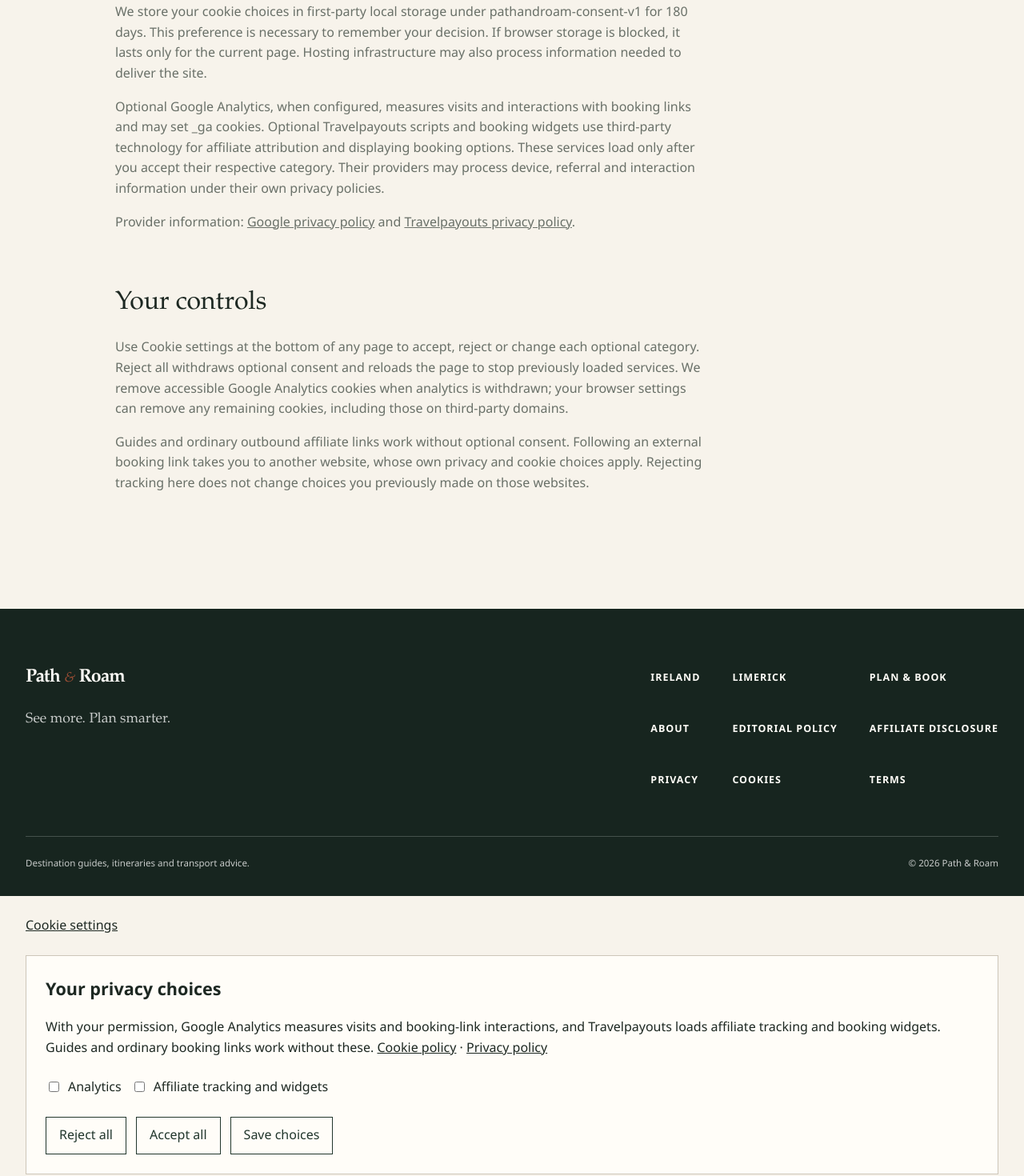
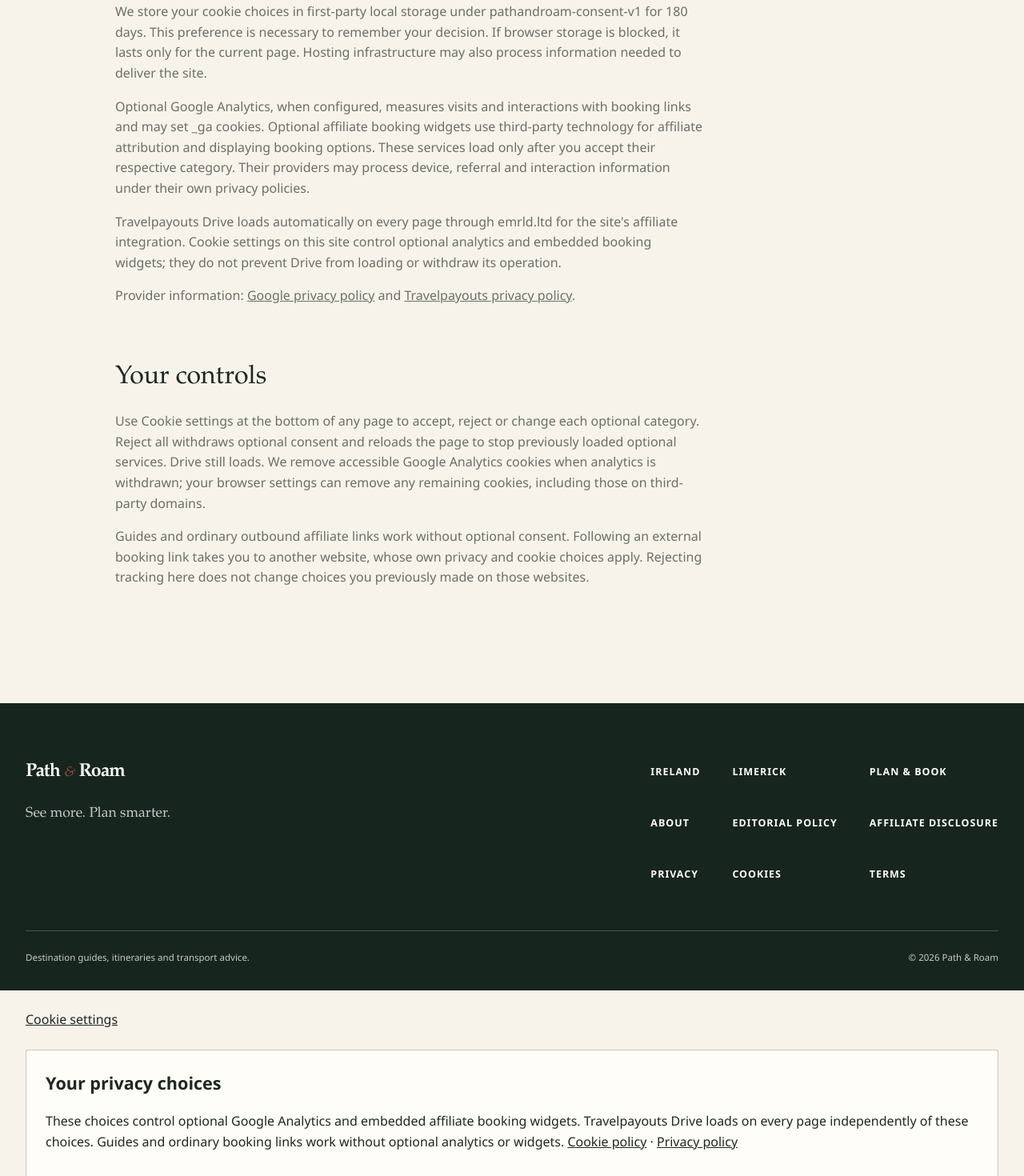
Before and after one commit to Jeffuy/pathandroam, a Next.js app: page /cookies in a window 1280 px wide. Shown: the part 580-2050 px from the top of the page at 80% size. Built offline with nearby package versions, Linux system fonts and the light colour scheme; no server answers.

Commit message:
Fix Travelpayouts Drive global head loading

```diff
--- a/app/cookies/page.js
+++ b/app/cookies/page.js
@@ -25,11 +25,17 @@ export default function CookiesPage() {
         </p>
         <p>
           Optional Google Analytics, when configured, measures visits and interactions
-          with booking links and may set _ga cookies. Optional Travelpayouts scripts
-          and booking widgets use third-party technology for affiliate attribution
+          with booking links and may set _ga cookies. Optional affiliate booking
+          widgets use third-party technology for affiliate attribution
           and displaying booking options. These services load only after you accept
           their respective category. Their providers may process device, referral
           and interaction information under their own privacy policies.
+        </p>
+        <p>
+          Travelpayouts Drive loads automatically on every page through emrld.ltd
+          for the site&apos;s affiliate integration. Cookie settings on this site
+          control optional analytics and embedded booking widgets; they do not
+          prevent Drive from loading or withdraw its operation.
         </p>
         <p>
           Provider information: <a href="https://policies.google.com/privacy">Google privacy policy</a>
@@ -41,7 +47,8 @@ export default function CookiesPage() {
         <p>
           Use Cookie settings at the bottom of any page to accept, reject or change
           each optional category. Reject all withdraws optional consent and reloads
-          the page to stop previously loaded services. We remove accessible Google
+            the page to stop previously loaded optional services. Drive still loads.
+            We remove accessible Google
           Analytics cookies when analytics is withdrawn; your browser settings can
           remove any remaining cookies, including those on third-party domains.
         </p>
--- a/app/layout.js
+++ b/app/layout.js
@@ -30,6 +30,27 @@ export const metadata = {
 export default function RootLayout({ children }) {
   return (
     <html lang="en">
+      <head>
+        <script
+          id="travelpayouts-drive"
+          nowprocket=""
+          data-noptimize="1"
+          data-cfasync="false"
+          data-wpfc-render="false"
+          seraph-accel-crit="1"
+          data-no-defer="1"
+          data-cmp-ab="2"
+          dangerouslySetInnerHTML={{ __html: `
+            (function () {
+                var script = document.createElement("script");
+                script.async = 1;
+                script.setAttribute("data-cmp-ab","2");
+                script.src = 'https://emrld.ltd/NTU5ODY5.js?t=559869';
+                document.head.appendChild(script);
+            })();
+          ` }}
+        />
+      </head>
       <body>
         <StructuredData
           data={[websiteStructuredData(), organizationStructuredData()]}
--- a/components/analytics/TrackingConsent.js
+++ b/components/analytics/TrackingConsent.js
@@ -39,7 +39,7 @@ export default function TrackingConsent() {
       {(!consent || editing) && (
         <section className="consent-panel page-width" id="tracking-preferences" aria-labelledby="consent-title">
           <h2 id="consent-title">Your privacy choices</h2>
-          <p>With your permission, Google Analytics measures visits and booking-link interactions, and Travelpayouts loads affiliate tracking and booking widgets. Guides and ordinary booking links work without these. <Link href="/cookies">Cookie policy</Link> · <Link href="/privacy">Privacy policy</Link></p>
+          <p>These choices control optional Google Analytics and embedded affiliate booking widgets. Travelpayouts Drive loads on every page independently of these choices. Guides and ordinary booking links work without optional analytics or widgets. <Link href="/cookies">Cookie policy</Link> · <Link href="/privacy">Privacy policy</Link></p>
           <form onSubmit={(event) => {
             event.preventDefault();
             const values = new FormData(event.currentTarget);
@@ -47,7 +47,7 @@ export default function TrackingConsent() {
           }}>
             <div className="consent-options">
               {siteConfig.gaId && <label><input type="checkbox" name="analytics" defaultChecked={consent?.analytics === true} /> Analytics</label>}
-              <label><input type="checkbox" name="affiliates" defaultChecked={consent?.affiliates === true} /> Affiliate tracking and widgets</label>
+              <label><input type="checkbox" name="affiliates" defaultChecked={consent?.affiliates === true} /> Affiliate booking widgets</label>
             </div>
             <div className="consent-actions">
               <button type="button" onClick={() => choose(false, false)}>Reject all</button>
@@ -66,7 +66,6 @@ export default function TrackingConsent() {
           </Script>
         </>
       )}
-      {consent?.affiliates && <Script id="travelpayouts-drive" src="https://emrld.ltd/NTU5ODY5.js?t=559869" strategy="afterInteractive" data-cmp-ab="2" />}
     </>
   );
 }
```
Also changed, not shown: app/privacy/page.js (+4 -3 lines).
